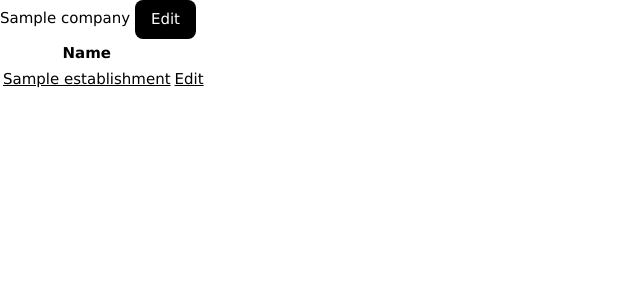
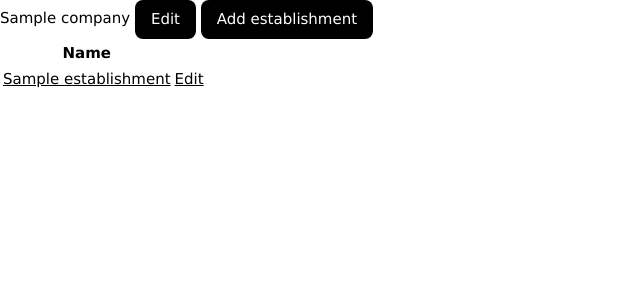
Before and after one commit to Guilouf/django-receipt, a Django app: page /company/1 in a window 1280 px wide. Shown: the part 45-345 px from the top of the page, without its empty margins (0-640 px from the left). Run offline with Django 3.2, Linux system fonts and the light colour scheme; tables that the repository leaves empty hold one stand-in row (values such as "Sample post").

Commit message:
Add an establishment from an existing company

```diff
--- a/project_receipt/receipt/templates/receipt/company_detail.html
+++ b/project_receipt/receipt/templates/receipt/company_detail.html
@@ -5,6 +5,9 @@
 {% block body %}
 
   {{ company }} <a href="{% url 'company_update' company.pk%}" class="w3-button w3-black w3-round-large">Edit</a>
+  <a href="{% url 'company_add_establishment' company.pk%}" class="w3-button w3-black w3-round-large">
+    Add establishment
+  </a>
 
     <table>
     <tr>
--- a/project_receipt/receipt/urls.py
+++ b/project_receipt/receipt/urls.py
@@ -16,6 +16,8 @@ urlpatterns = [
     path('company/create', views.CompanyCreate.as_view(), name='company_create'),
     path('company/<int:pk>/edit', views.CompanyUpdate.as_view(), name='company_update'),
     path('company/<int:pk>', views.CompanyDetail.as_view(), name='company_detail'),
+    path('company/<int:pk>/add_establishment', views.EstablishmentFromCompanyCreate.as_view(),
+         name='company_add_establishment'),
     path('tag/', views.TagList.as_view(), name='tag_list'),
     path('tag/create', views.TagCreate.as_view(), name='tag_create'),
     path('tag/<int:pk>/edit', views.TagUpdate.as_view(), name='tag_update'),
--- a/project_receipt/receipt/views.py
+++ b/project_receipt/receipt/views.py
@@ -38,6 +38,16 @@ class EstablishmentList(ListView):
 class EstablishmentCreate(CreateView):
     model = models.Establishment
     fields = '__all__'
+
+
+class EstablishmentFromCompanyCreate(CreateView):
+    model = models.Establishment
+    form_class = forms.CompanyEstablishmentForm
+
+    def form_valid(self, form):
+        """Links the new establishment to an existing company"""
+        form.instance.company = models.Company.objects.get(pk=self.kwargs['pk'])
+        return super().form_valid(form)
 
 
 class EstablishmentUpdate(UpdateView):
```
Also changed, not shown: project_receipt/receipt/forms.py (+7 -0 lines).
